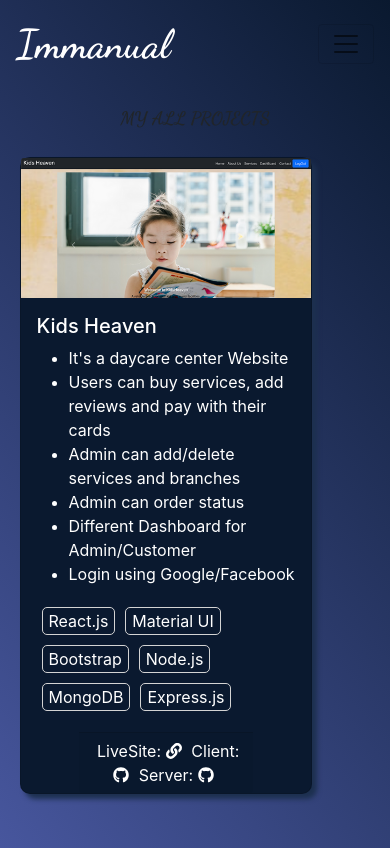
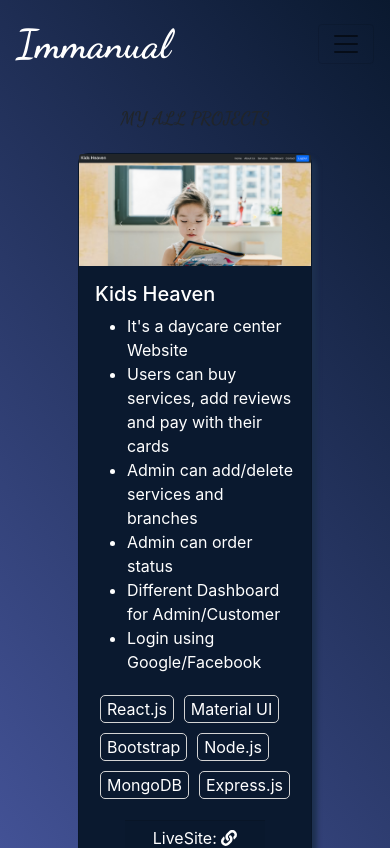
Before and after one commit to immanual19/immanual-portfolio, a React (Create React App) app: page /projects in a window 390 px wide. Shown: the top 848 px of the page. Built offline with nearby package versions, Linux system fonts and the light colour scheme.

Commit message:
finished

```diff
--- a/src/components/Home/Footer/Footer.js
+++ b/src/components/Home/Footer/Footer.js
@@ -11,8 +11,8 @@ const Footer = () => {
         <div className="mt-5 mx-5">
         <div className="footer-section">
             <a href="https://github.com/immanual19" target="_blank"><FontAwesomeIcon className="footer-icon" icon={faGithub} size="2x"/></a>
-            <a href="https://www.linkedin.com/in/immanual1/"><FontAwesomeIcon className="footer-icon" icon={faLinkedin} size="2x"/></a>
-            <a href="https://www.facebook.com/immanual1"><FontAwesomeIcon className="footer-icon" icon={faFacebook} size="2x"/></a>
+            <a href="https://www.linkedin.com/in/immanual1/" target="_blank"><FontAwesomeIcon className="footer-icon" icon={faLinkedin} size="2x"/></a>
+            <a href="https://www.facebook.com/immanual1" target="_blank"><FontAwesomeIcon className="footer-icon" icon={faFacebook} size="2x"/></a>
             <br/><br/>
             <p>Designed at Developed by A. Immanual Sarker</p>
             <p><small>Copyright &#169; {(new Date()).getFullYear()} A. Immanual Sarker</small></p>
--- a/src/components/MyBlogs/ArticleCard.js
+++ b/src/components/MyBlogs/ArticleCard.js
@@ -19,7 +19,7 @@ const useStyles = makeStyles({
 const ArticleCard = ({post}) => {
     const classes = useStyles();
     return (
-      <motion.div whileHover={{ scale: 1.09 }} style={{margin:'5%'}}>
+      <motion.div whileHover={{ scale: 1.09 }} style={{margin:'5% auto'}}>
         <a  style={{textDecoration: 'none', color:'white'}} href={post.link} target="_blank"> <Card
 
         className={classes.root}>
--- a/src/components/MyBlogs/MyBlogs.css
+++ b/src/components/MyBlogs/MyBlogs.css
@@ -1,16 +1,21 @@
 .blog-section{
     display: grid;
+    width: 80%;
     grid-template-columns: repeat(3, 1fr);
     grid-auto-columns: minmax(100px,auto);
     grid-gap: 10px;
+    margin: 0 auto !important;
 
 }
 
 @media  screen and (max-width: 760px){
     .blog-section{
     display: grid;
+    width: 80%;
     grid-template-columns: repeat(1, 1fr);
     grid-auto-columns: minmax(100px,auto);
     grid-gap: 10px;
+    margin: 0 auto !important;
+
     }
 }
--- a/src/components/MyProjects/ProjectCard.js
+++ b/src/components/MyProjects/ProjectCard.js
@@ -9,7 +9,7 @@ const ProjectCard = ({project}) => {
     const {projectName, live, client, server, image, description, technology}=project;
     return (
 
-        <motion.div whileHover={{ scale: 1.09 }} style={{margin:'5%'}} class="card-group w-75">
+        <motion.div whileHover={{ scale: 1.09 }} style={{margin:'5% auto'}} class="card-group w-75">
 
   <div style={{backgroundColor:'#0a192f', boxShadow:'5px 5px 5px #1d304f', borderRadius:'10px'}} class="card">
   <a  style={{textDecoration: 'none', color: 'white'}} href={live} target="_blank">
```
